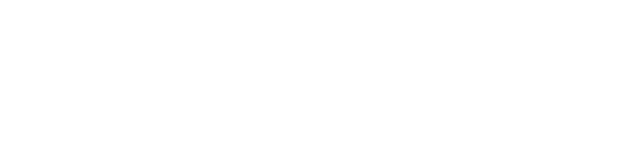
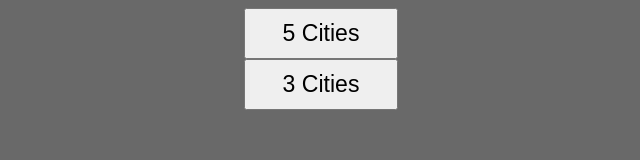
Before and after one commit to Mirke/Mirke-mirke.github.io, a plain HTML site: page index.html in a window 1280 px wide. Shown: the whole page, without its empty margins (319-959 px from the left). Drawn offline with Linux system fonts and the light colour scheme.

Commit message:
Two buttons which randomizes

```diff
--- a/app.js
+++ b/app.js
@@ -1,5 +1,7 @@
 "use strict";
 
+
+// Cities
 let cityNames = ["Vancouver", "Calgary", "Winnipeg", "Sault St. Marie",
  "Montreal", "Seattle", "Boston", "Helena", "Duluth", "Toronto",
   "Portland", "New York", "Pittsburgh", "Chicago", "Omaha",
@@ -9,6 +11,7 @@ let cityNames = ["Vancouver", "Calgary", "Winnipeg", "Sault St. Marie",
       "Santa Fe", "Las Vegas", "Los Angeles", "Phoenix", "El Paso",
        "Dallas", "Houston", "New Orleans", "Miami"]
 
+// Helper functions
 function randomCityName(){
     return cityNames[parseInt(Math.random() * cityNames.length)]
 }
@@ -40,4 +43,7 @@ function pickFiveCityPairs(){
     return s
 }
 
-console.log(pickFiveCityPairs())
+// Event listener
+
+document.getElementById("fiveCities").addEventListener("click", () => {alert(pickFiveCityPairs())})
+document.getElementById("threeCities").addEventListener("click", () => {alert(pickThreeCityPairs())})
--- a/index.html
+++ b/index.html
@@ -1,12 +1,18 @@
 <!DOCTYPE html>
 <html lang="en">
 <head>
+    <link rel="stylesheet" href="stylesheet.css">
+
     <meta charset="UTF-8">
     <meta http-equiv="X-UA-Compatible" content="IE=edge">
     <meta name="viewport" content="width=device-width, initial-scale=1.0">
     <title>TTRR</title>
 </head>
 <body>
-
+    <main>
+        <button id="fiveCities" type="button">5 Cities</button>
+        <button id="threeCities" type="button">3 Cities</button>
+    </main>
 </body>
+<script src="app.js"></script>
 </html>
--- /dev/null
+++ b/stylesheet.css
@@ -0,0 +1,20 @@
+body {
+    background-color: dimgrey;
+    color: cornsilk;
+    font-size: larger;
+    font-family:Verdana, Geneva, Tahoma, sans-serif;
+}
+
+main {
+    margin-left: auto;
+    margin-right: auto;
+    width: 8em;
+}
+
+button {
+    display: block;
+    width: 100%;
+    padding: 10px;
+    font-size: larger;
+
+}
```
